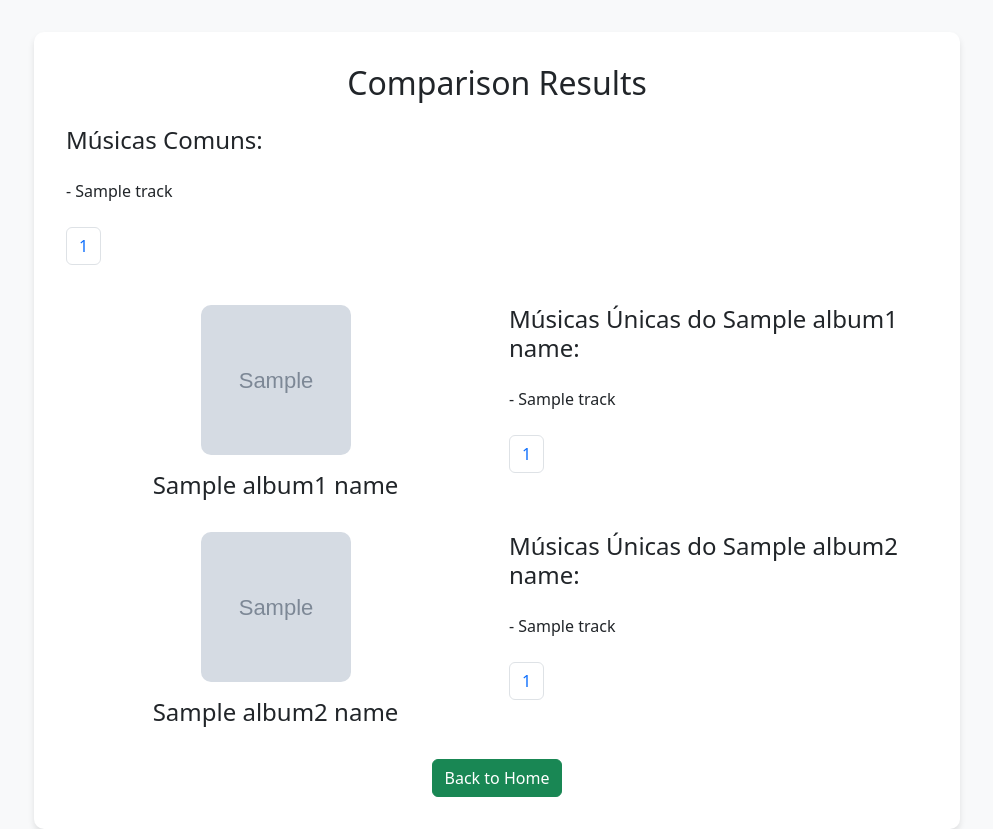
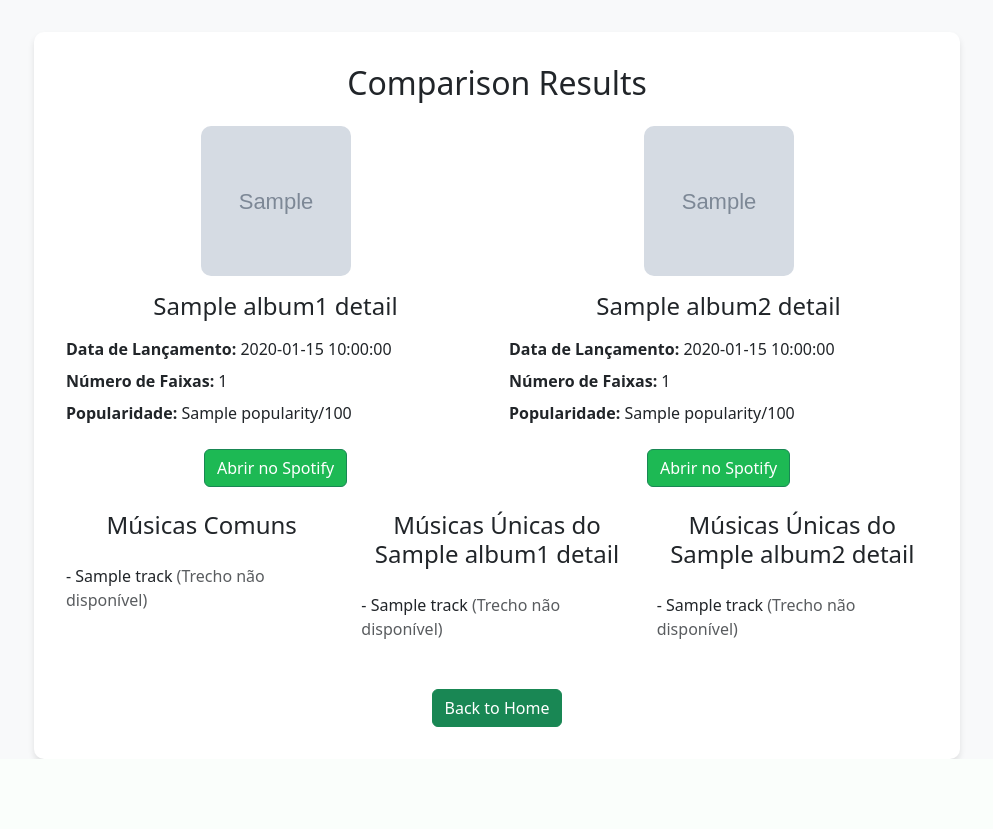
Before and after one commit to filipejml/AlbumCompare, a Flask app: template app/templates/results.html in a window 1280 px wide. Shown: the part 56-885 px from the top of the page, without its empty margins (143-1136 px from the left). After the commit the page ends 815 px from the top, so only its background shows below. Run offline with Flask 3, Linux system fonts and the light colour scheme; the template is opened without the code that fills it: most values are stand-ins (such as "Sample title", 1, 10 or a date in 2020); grey boxes marked "Sample" are stand-in pictures.

Commit message:
feat novas funções no compare

```diff
--- a/app/app.py
+++ b/app/app.py
@@ -69,7 +69,7 @@ def compare():
     album2_id = request.form['album2']
     token = get_spotify_token()
 
-    # Obter informações dos álbuns
+    # Obter informações detalhadas dos álbuns
     album1_info = requests.get(f'https://api.spotify.com/v1/albums/{album1_id}', headers={'Authorization': f'Bearer {token}'}).json()
     album2_info = requests.get(f'https://api.spotify.com/v1/albums/{album2_id}', headers={'Authorization': f'Bearer {token}'}).json()
 
@@ -77,18 +77,37 @@ def compare():
     album1_tracks = get_album_tracks(album1_id, token)
     album2_tracks = get_album_tracks(album2_id, token)
 
-    # Extrair nomes das músicas
-    album1_track_names = {track['name'] for track in album1_tracks['items']}
-    album2_track_names = {track['name'] for track in album2_tracks['items']}
+    # Extrair nomes e preview_url das músicas
+    album1_tracks_info = [{'name': track['name'], 'preview_url': track['preview_url']} for track in album1_tracks['items']]
+    album2_tracks_info = [{'name': track['name'], 'preview_url': track['preview_url']} for track in album2_tracks['items']]
 
     # Comparar músicas
-    common_tracks = list(album1_track_names.intersection(album2_track_names))
-    unique_to_album1 = list(album1_track_names - album2_track_names)
-    unique_to_album2 = list(album2_track_names - album1_track_names)
+    album1_track_names = {track['name'] for track in album1_tracks_info}
+    album2_track_names = {track['name'] for track in album2_tracks_info}
+
+    common_tracks = [track for track in album1_tracks_info if track['name'] in album2_track_names]
+    unique_to_album1 = [track for track in album1_tracks_info if track['name'] not in album2_track_names]
+    unique_to_album2 = [track for track in album2_tracks_info if track['name'] not in album1_track_names]
 
     # URLs das capas dos álbuns
     album1_cover = album1_info['images'][0]['url'] if album1_info['images'] else 'https://via.placeholder.com/150'
     album2_cover = album2_info['images'][0]['url'] if album2_info['images'] else 'https://via.placeholder.com/150'
+
+    # Informações detalhadas dos álbuns
+    album1_details = {
+        'name': album1_info['name'],
+        'release_date': album1_info['release_date'],
+        'total_tracks': album1_info['total_tracks'],
+        'popularity': album1_info['popularity'],
+        'external_url': album1_info['external_urls']['spotify']
+    }
+    album2_details = {
+        'name': album2_info['name'],
+        'release_date': album2_info['release_date'],
+        'total_tracks': album2_info['total_tracks'],
+        'popularity': album2_info['popularity'],
+        'external_url': album2_info['external_urls']['spotify']
+    }
 
     return render_template('results.html',
                           common_tracks=common_tracks,
@@ -96,8 +115,8 @@ def compare():
                           unique_to_album2=unique_to_album2,
                           album1_cover=album1_cover,
                           album2_cover=album2_cover,
-                          album1_name=album1_info['name'],
-                          album2_name=album2_info['name'])
+                          album1_details=album1_details,
+                          album2_details=album2_details)
 
 if __name__ == '__main__':
     app.run(debug=True)
--- a/app/templates/results.html
+++ b/app/templates/results.html
@@ -30,6 +30,22 @@
             border-radius: 10px;
             margin-bottom: 1rem;
         }
+        .album-details {
+            margin-top: 1rem;
+            text-align: left;
+        }
+        .album-details p {
+            margin: 0.5rem 0;
+        }
+        .btn-spotify {
+            background-color: #1DB954;
+            color: white;
+            margin-top: 1rem;
+            display: inline-block;
+        }
+        .btn-spotify:hover {
+            background-color: #1ed760;
+        }
         .track-list {
             margin-top: 1rem;
         }
@@ -39,9 +55,6 @@
         }
         .track-list li {
             padding: 0.5rem 0;
-        }
-        .pagination {
-            margin-top: 1rem;
         }
     </style>
 </head>
@@ -60,62 +73,91 @@
                 <div class="results-container">
                     <h2 class="text-center mb-4">Comparison Results</h2>
 
-                    <!-- Álbuns e Músicas Comuns -->
+                    <!-- Informações dos Álbuns -->
                     <div class="row mb-4">
-                        <div class="col-md-12">
-                            <h4>Músicas Comuns:</h4>
+                        <div class="col-md-6 text-center">
+                            <img src="{{ album1_cover }}" alt="{{ album1_details.name }}" class="album-cover">
+                            <h4>{{ album1_details.name }}</h4>
+                            <div class="album-details">
+                                <p><strong>Data de Lançamento:</strong> {{ album1_details.release_date }}</p>
+                                <p><strong>Número de Faixas:</strong> {{ album1_details.total_tracks }}</p>
+                                <p><strong>Popularidade:</strong> {{ album1_details.popularity }}/100</p>
+                            </div>
+                            <a href="{{ album1_details.external_url }}" target="_blank" class="btn btn-success btn-spotify">Abrir no Spotify</a>
+                        </div>
+                        <div class="col-md-6 text-center">
+                            <img src="{{ album2_cover }}" alt="{{ album2_details.name }}" class="album-cover">
+                            <h4>{{ album2_details.name }}</h4>
+                            <div class="album-details">
+                                <p><strong>Data de Lançamento:</strong> {{ album2_details.release_date }}</p>
+                                <p><strong>Número de Faixas:</strong> {{ album2_details.total_tracks }}</p>
+                                <p><strong>Popularidade:</strong> {{ album2_details.popularity }}/100</p>
+                            </div>
+                            <a href="{{ album2_details.external_url }}" target="_blank" class="btn btn-success btn-spotify">Abrir no Spotify</a>
+                        </div>
+                    </div>
+
+                    <!-- Músicas Comuns e Únicas -->
+                    <div class="row">
+                        <div class="col-md-4">
+                            <h4 class="text-center">Músicas Comuns</h4>
                             <div class="track-list">
-                                <ul id="common-tracks">
+                                <ul>
                                     {% for track in common_tracks %}
-                                        <li>- {{ track }}</li>
+                                        <li>
+                                            - {{ track.name }}
+                                            {% if track.preview_url %}
+                                                <audio controls class="audio-player">
+                                                    <source src="{{ track.preview_url }}" type="audio/mpeg">
+                                                    Seu navegador não suporta o elemento de áudio.
+                                                </audio>
+                                            {% else %}
+                                                <span class="text-muted">(Trecho não disponível)</span>
+                                            {% endif %}
+                                        </li>
                                     {% endfor %}
                                 </ul>
                             </div>
-                            <nav aria-label="Common tracks pagination">
-                                <ul class="pagination" id="common-pagination"></ul>
-                            </nav>
                         </div>
-                    </div>
-
-                    <!-- Músicas Únicas do Álbum 1 -->
-                    <div class="row mb-4">
-                        <div class="col-md-6 text-center">
-                            <img src="{{ album1_cover }}" alt="{{ album1_name }}" class="album-cover">
-                            <h4>{{ album1_name }}</h4>
-                        </div>
-                        <div class="col-md-6">
-                            <h4>Músicas Únicas do {{ album1_name }}:</h4>
+                        <div class="col-md-4">
+                            <h4 class="text-center">Músicas Únicas do {{ album1_details.name }}</h4>
                             <div class="track-list">
-                                <ul id="unique-to-album1">
+                                <ul>
                                     {% for track in unique_to_album1 %}
-                                        <li>- {{ track }}</li>
+                                        <li>
+                                            - {{ track.name }}
+                                            {% if track.preview_url %}
+                                                <audio controls class="audio-player">
+                                                    <source src="{{ track.preview_url }}" type="audio/mpeg">
+                                                    Seu navegador não suporta o elemento de áudio.
+                                                </audio>
+                                            {% else %}
+                                                <span class="text-muted">(Trecho não disponível)</span>
+                                            {% endif %}
+                                        </li>
                                     {% endfor %}
                                 </ul>
                             </div>
-                            <nav aria-label="Unique to album 1 pagination">
-                                <ul class="pagination" id="unique-to-album1-pagination"></ul>
-                            </nav>
                         </div>
-                    </div>
-
-                    <!-- Músicas Únicas do Álbum 2 -->
-                    <div class="row mb-4">
-                        <div class="col-md-6 text-center">
-                            <img src="{{ album2_cover }}" alt="{{ album2_name }}" class="album-cover">
-                            <h4>{{ album2_name }}</h4>
-                        </div>
-                        <div class="col-md-6">
-                            <h4>Músicas Únicas do {{ album2_name }}:</h4>
+                        <div class="col-md-4">
+                            <h4 class="text-center">Músicas Únicas do {{ album2_details.name }}</h4>
                             <div class="track-list">
-                                <ul id="unique-to-album2">
+                                <ul>
                                     {% for track in unique_to_album2 %}
-                                        <li>- {{ track }}</li>
+                                        <li>
+                                            - {{ track.name }}
+                                            {% if track.preview_url %}
+                                                <audio controls class="audio-player">
+                                                    <source src="{{ track.preview_url }}" type="audio/mpeg">
+                                                    Seu navegador não suporta o elemento de áudio.
+                                                </audio>
+                                            {% else %}
+                                                <span class="text-muted">(Trecho não disponível)</span>
+                                            {% endif %}
+                                        </li>
                                     {% endfor %}
                                 </ul>
                             </div>
-                            <nav aria-label="Unique to album 2 pagination">
-                                <ul class="pagination" id="unique-to-album2-pagination"></ul>
-                            </nav>
                         </div>
                     </div>
 
@@ -130,55 +172,5 @@
 
     <!-- Bootstrap JS -->
     <script src="https://cdn.jsdelivr.net/npm/bootstrap@5.3.0-alpha1/dist/js/bootstrap.bundle.min.js"></script>
-    <script>
-        // Função para paginar as músicas
-        function paginateTracks(listId, paginationId, itemsPerPage) {
-            const list = document.getElementById(listId);
-            const pagination = document.getElementById(paginationId);
-            const items = Array.from(list.getElementsByTagName('li'));
-            const pageCount = Math.ceil(items.length / itemsPerPage);
-
-            // Limpa a paginação existente
-            pagination.innerHTML = '';
-
-            // Cria os botões de paginação
-            for (let i = 1; i <= pageCount; i++) {
-                const li = document.createElement('li');
-                li.className = 'page-item';
-                const a = document.createElement('a');
-                a.className = 'page-link';
-                a.href = '#';
-                a.textContent = i;
-                a.addEventListener('click', (e) => {
-                    e.preventDefault();
-                    showPage(listId, itemsPerPage, i);
-                });
-                li.appendChild(a);
-                pagination.appendChild(li);
-            }
-
-            // Mostra a primeira página
-            showPage(listId, itemsPerPage, 1);
-        }
-
-        // Função para mostrar uma página específica
-        function showPage(listId, itemsPerPage, page) {
-            const list = document.getElementById(listId);
-            const items = Array.from(list.getElementsByTagName('li'));
-            const start = (page - 1) * itemsPerPage;
-            const end = start + itemsPerPage;
-
-            items.forEach((item, index) => {
-                item.style.display = (index >= start && index < end) ? 'block' : 'none';
-            });
-        }
-
-        // Aplica a paginação para cada lista de músicas
-        document.addEventListener('DOMContentLoaded', () => {
-            paginateTracks('common-tracks', 'common-pagination', 10); // 10 músicas por página
-            paginateTracks('unique-to-album1', 'unique-to-album1-pagination', 10);
-            paginateTracks('unique-to-album2', 'unique-to-album2-pagination', 10);
-        });
-    </script>
 </body>
 </html>
```
Also changed, not shown: app/static/style.css (+9 -0 lines), 1 other file.
